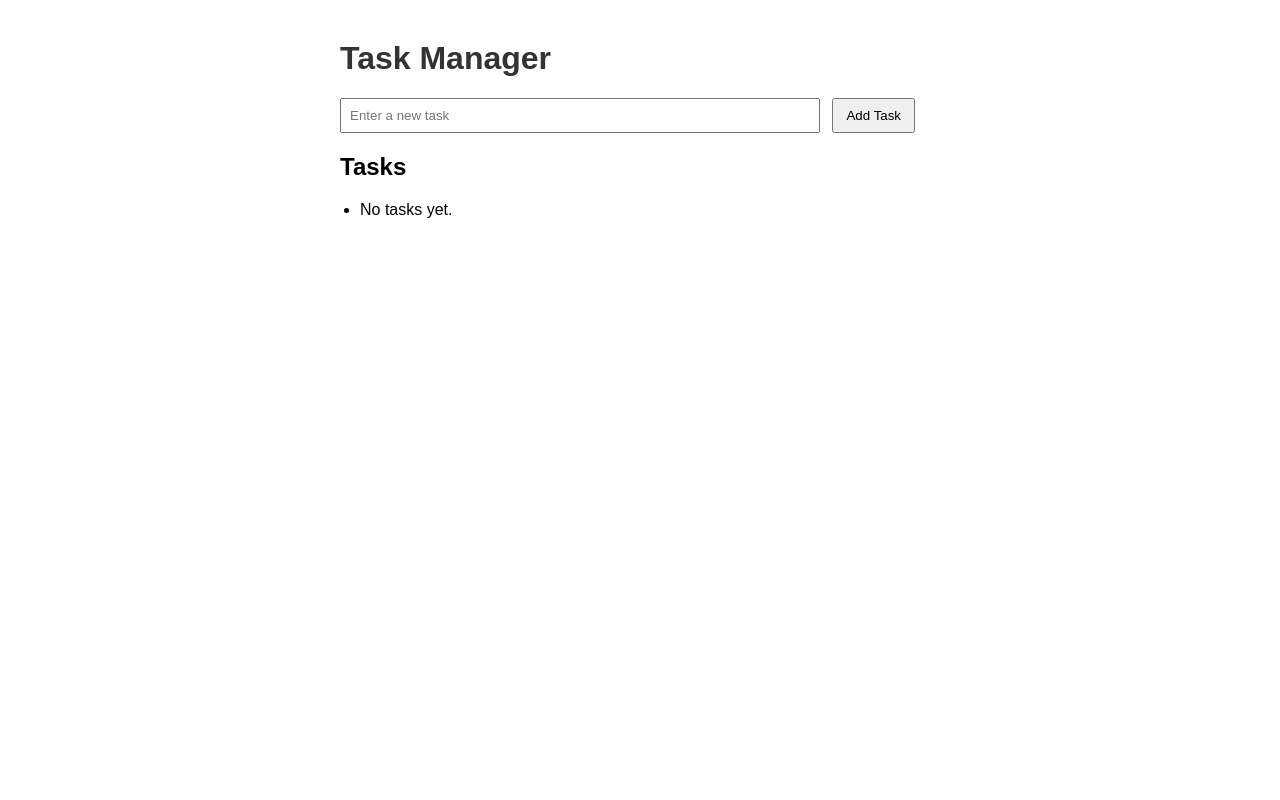
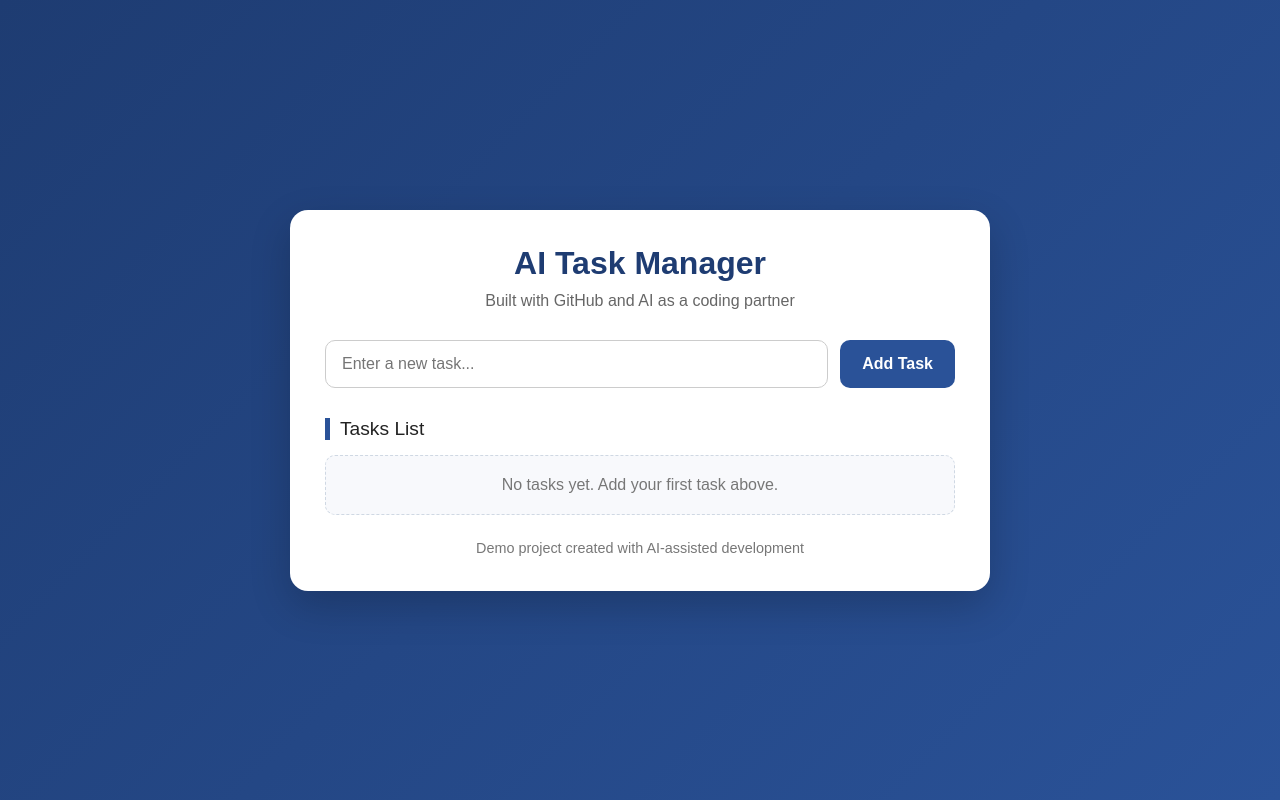
Before and after one commit to MehtabAKhurshid/AI-Task-Manager, a Flask app: page / in a window 1280 px wide. Run offline with Flask 3, Linux system fonts and the light colour scheme.

Commit message:
Updated HTML file V2

```diff
--- a/templates/index.html
+++ b/templates/index.html
@@ -1,4 +1,4 @@
-<!doctype html>
+<!--<!doctype html>
 <html lang="en">
 <head>
   <meta charset="utf-8">
@@ -51,4 +51,178 @@
     {% endfor %}
   </ul>
 </body>
+</html>-->
+
+<!DOCTYPE html>
+<html lang="en">
+<head>
+    <meta charset="UTF-8">
+    <meta name="viewport" content="width=device-width, initial-scale=1.0">
+    <title>AI Task Manager</title>
+    <style>
+        * {
+            box-sizing: border-box;
+            margin: 0;
+            padding: 0;
+            font-family: Arial, Helvetica, sans-serif;
+        }
+
+        body {
+            background: linear-gradient(135deg, #1e3c72, #2a5298);
+            min-height: 100vh;
+            display: flex;
+            justify-content: center;
+            align-items: center;
+            padding: 30px;
+        }
+
+        .container {
+            width: 100%;
+            max-width: 700px;
+            background: #ffffff;
+            border-radius: 18px;
+            box-shadow: 0 15px 40px rgba(0, 0, 0, 0.2);
+            padding: 35px;
+        }
+
+        .title {
+            text-align: center;
+            margin-bottom: 10px;
+            color: #1e3c72;
+            font-size: 2rem;
+            font-weight: bold;
+        }
+
+        .subtitle {
+            text-align: center;
+            color: #666;
+            margin-bottom: 30px;
+            font-size: 1rem;
+        }
+
+        .task-form {
+            display: flex;
+            gap: 12px;
+            margin-bottom: 30px;
+        }
+
+        .task-form input[type="text"] {
+            flex: 1;
+            padding: 14px 16px;
+            border: 1px solid #ccc;
+            border-radius: 10px;
+            font-size: 1rem;
+            outline: none;
+            transition: 0.3s ease;
+        }
+
+        .task-form input[type="text"]:focus {
+            border-color: #2a5298;
+            box-shadow: 0 0 0 3px rgba(42, 82, 152, 0.15);
+        }
+
+        .task-form button {
+            padding: 14px 22px;
+            border: none;
+            background: #2a5298;
+            color: white;
+            border-radius: 10px;
+            font-size: 1rem;
+            font-weight: bold;
+            cursor: pointer;
+            transition: 0.3s ease;
+        }
+
+        .task-form button:hover {
+            background: #1e3c72;
+        }
+
+        .section-title {
+            margin-bottom: 15px;
+            color: #222;
+            font-size: 1.2rem;
+            border-left: 5px solid #2a5298;
+            padding-left: 10px;
+        }
+
+        ul {
+            list-style: none;
+        }
+
+        li {
+            background: #f4f7fb;
+            padding: 14px 16px;
+            border-radius: 10px;
+            margin-bottom: 12px;
+            border-left: 5px solid #2a5298;
+            color: #333;
+            font-size: 1rem;
+            transition: 0.2s ease;
+        }
+
+        li:hover {
+            transform: translateX(4px);
+            background: #eef3fa;
+        }
+
+        .empty-state {
+            text-align: center;
+            color: #777;
+            background: #f8f9fc;
+            padding: 20px;
+            border-radius: 10px;
+            border: 1px dashed #cfd8e3;
+        }
+
+        .footer-note {
+            text-align: center;
+            margin-top: 25px;
+            color: #777;
+            font-size: 0.9rem;
+        }
+
+        @media (max-width: 640px) {
+            .task-form {
+                flex-direction: column;
+            }
+
+            .task-form button {
+                width: 100%;
+            }
+
+            .container {
+                padding: 25px 20px;
+            }
+
+            .title {
+                font-size: 1.7rem;
+            }
+        }
+    </style>
+</head>
+<body>
+    <div class="container">
+        <div class="title">AI Task Manager</div>
+        <div class="subtitle">Built with GitHub and AI as a coding partner</div>
+
+        <form class="task-form" method="POST">
+            <input type="text" name="task" placeholder="Enter a new task..." required>
+            <button type="submit">Add Task</button>
+        </form>
+
+        <div class="section-title">Tasks List</div>
+
+        {% if tasks %}
+            <ul>
+                {% for task in tasks %}
+                    <li>{{ task }}</li>
+                {% endfor %}
+            </ul>
+        {% else %}
+            <div class="empty-state">No tasks yet. Add your first task above.</div>
+        {% endif %}
+
+        <div class="footer-note">Demo project created with AI-assisted development</div>
+    </div>
+</body>
 </html>
```
